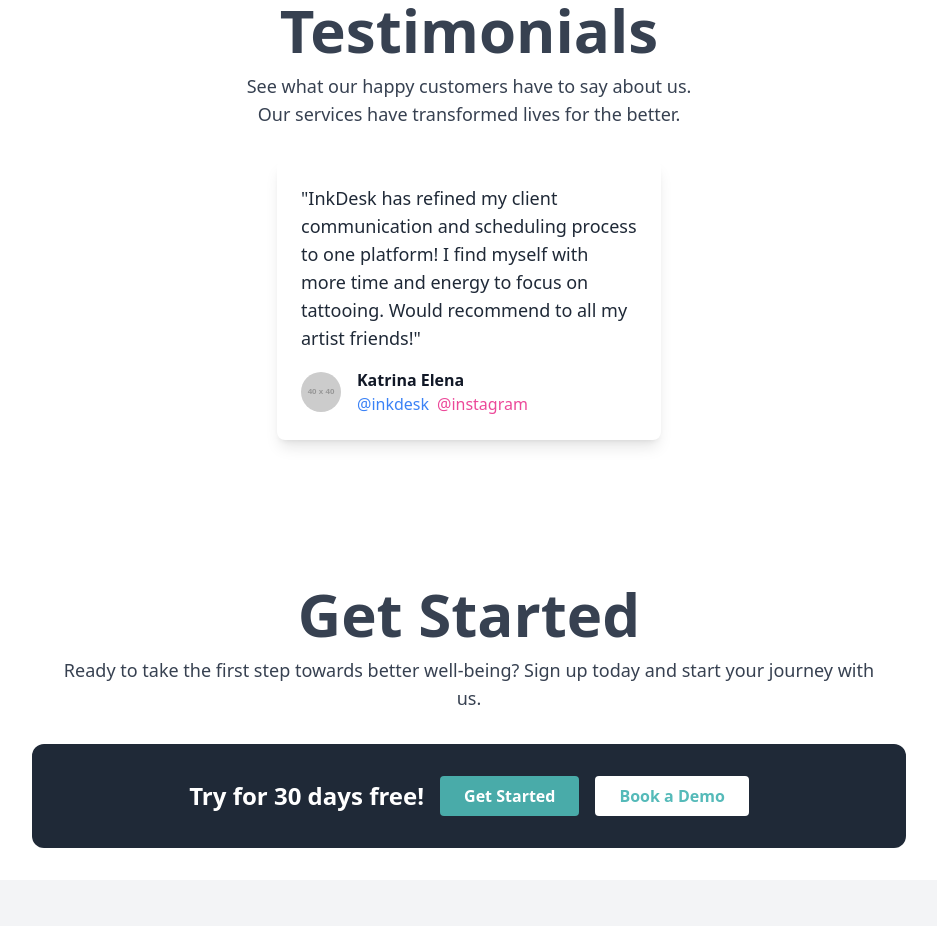
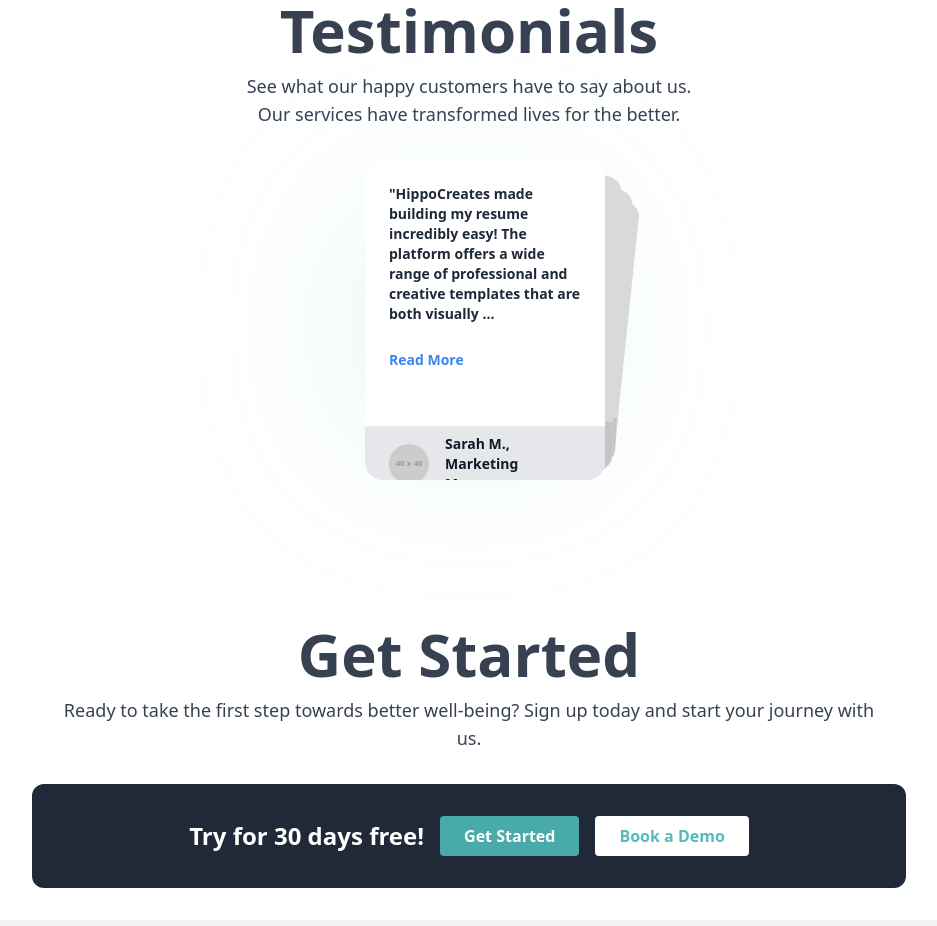
Before and after one commit to ashish-hexalitics/HippoCreates, a React (Vite) app: page / in a window 1280 px wide. Shown: the part 2040-2966 px from the top of the page, without its empty margins (171-1108 px from the left). Built offline with nearby package versions, Linux system fonts and the light colour scheme.

Commit message:
testimonials

```diff
--- a/package.json
+++ b/package.json
@@ -29,6 +29,7 @@
     "react-rnd": "^10.4.12",
     "react-router-dom": "^6.24.1",
     "sheryjs": "^1.0.0-beta.0.1.8",
+    "swiper": "^11.1.14",
     "tw-elements-react": "^1.0.0-alpha-end",
     "unsplash-js": "^7.0.19",
     "yup": "^1.4.0"
--- a/src/components/Landing/Testimonials.tsx
+++ b/src/components/Landing/Testimonials.tsx
@@ -1,43 +1,112 @@
-// import React from "react";
+import { useState } from "react";
+import { Swiper, SwiperSlide } from "swiper/react";
+// Import Swiper styles
+import "swiper/css";
+import "swiper/css/effect-cards";
+import "./styles.css";
 
+// import required modules
+import { EffectCards } from "swiper/modules";
+
+const reviews = [
+  {
+    content: `"HippoCreates made building my resume incredibly easy! The platform offers a wide range of professional and creative templates that are both visually stunning and customizable. I was able to tailor my resume to fit the specific job I was applying for, and the step-by-step process guided me effortlessly through the entire experience."`,
+    image: "https://via.placeholder.com/40",
+    name: "Sarah M., Marketing Manager",
+  },
+  {
+    content: `"It’s like having a personal career coach! Within a week of sending out my new resume, I started getting interview requests. The clean, polished design helped me stand out from other applicants, and I truly believe it made a big difference. Plus, the 30-day free trial was a great opportunity to explore all the features without any risk. Thank you, HippoCreates, for helping me build a resume that reflects my skills and experience perfectly!"`,
+    image: "https://via.placeholder.com/40",
+    name: "Sarah M., Marketing Manager",
+  },
+  {
+    content: `"I’ve always struggled to find a resume template that strikes the right balance between creativity and professionalism. With HippoCreates, I found a template that allowed me to express my creative side while still maintaining a clean and polished look. The customization options were so easy to use, and I loved how I could personalize everything from fonts to layout. This platform truly stands out because it lets you build a resume that fits your style and industry. I even earned money by creating my own templates for others to use, which was an unexpected bonus. Highly recommended for anyone who wants a resume that gets noticed."`,
+    image: "https://via.placeholder.com/40",
+    name: "Jason R., Freelance Graphic Designer",
+  },
+  {
+    content: `"HippoCreates took the stress out of resume building! The user-friendly interface, paired with its wide selection of templates, made the entire process quick and easy. I particularly appreciated how I could tailor the sections to fit my unique experiences, and the helpful tips along the way made me feel confident that my resume was professional and competitive. Thanks to HippoCreates, I landed my dream job within a month of updating my resume! I can’t recommend this platform enough to anyone looking to revamp their resume in an organized, creative, and efficient way."`,
+    image: "https://via.placeholder.com/40",
+    name: "Emma W., Software Engineer",
+  },
+];
+// Testimonials Component
 function Testimonials() {
   return (
     <section className="section flex flex-col justify-center items-center dark:bg-[#fbf8f1]">
-      {/* <!-- Testimonials Section --> */}
+      {/* Testimonials Section */}
       <div className="w-2/3 text-center">
         <h2 className="font-extrabold text-gray-700 text-4xl lg:text-6xl md:text-6xl sm:text-4xl mt-28 animate-[fade-in-down_1s_ease-in-out]">
           Testimonials
         </h2>
         <p className="mt-3 text-gray-700 text-lg font-medium font-sans">
-          See what our happy customers have to say about us.<br/> Our services have
-          transformed lives for the better.
+          See what our happy customers have to say about us.
+          <br /> Our services have transformed lives for the better.
         </p>
       </div>
-      <div className="flex justify-center space-x-8 p-8">
-        <div className="max-w-sm bg-white shadow-lg rounded-lg p-6">
-          <p className="text-gray-800 text-lg mb-4">
-            "InkDesk has refined my client communication and scheduling process
-            to one platform! I find myself with more time and energy to focus on
-            tattooing. Would recommend to all my artist friends!"
-          </p>
-          <div className="flex items-center mt-4">
-            <img
-              className="w-10 h-10 rounded-full"
-              src="https://via.placeholder.com/40"
-              alt="Katrina Elena"
-            />
-            <div className="ml-4">
-              <p className="text-gray-900 font-semibold">Katrina Elena</p>
-              <div className="flex space-x-2">
-                <span className="text-blue-500">@inkdesk</span>
-                <span className="text-pink-500">@instagram</span>
-              </div>
-            </div>
-          </div>
-        </div>
+      <div className="flex justify-center space-x-8 p-8 relative">
+        <div className="glow-div absolute bottom-40"></div>
+        <Swiper
+          effect={"cards"}
+          grabCursor={true}
+          modules={[EffectCards]}
+          className="mySwiper"
+        >
+          {reviews.map((review, index) => (
+            <SwiperSlide>
+              <ReviewCard
+                key={index}
+                content={review.content}
+                image={review.image}
+                name={review.name}
+              />
+            </SwiperSlide>
+          ))}
+        </Swiper>
       </div>
     </section>
   );
 }
 
+// ReviewCard Component with "Read More" Logic
+function ReviewCard({
+  content,
+  image,
+  name,
+}: {
+  content: string;
+  image: string;
+  name: string;
+}) {
+  const [isExpanded, setIsExpanded] = useState(false);
+
+  const handleToggle = () => {
+    setIsExpanded(!isExpanded);
+  };
+
+  const shortContent = content.substring(0, 150); // Display first 150 characters when collapsed
+
+  return (
+    <div className="max-w-sm h-full bg-white shadow-lg rounded-lg">
+      <div className="w-full h-[250px] overflow-y-scroll p-6">
+        <p className="text-gray-800 text-sm mb-4">
+          {isExpanded ? content : `${shortContent}...`}
+        </p>
+        <button
+          className="text-blue-500 font-semibold text-sm"
+          onClick={handleToggle}
+        >
+          {isExpanded ? "Read Less" : "Read More"}
+        </button>
+      </div>
+      <div className="flex items-center mt-4 bg-gray-200 px-6 py-2">
+        <img className="w-10 h-10 rounded-full" src={image} alt={name} />
+        <div className="ml-4">
+          <p className="text-gray-900 font-semibold text-sm">{name}</p>
+        </div>
+      </div>
+    </div>
+  );
+}
+
 export default Testimonials;
--- /dev/null
+++ b/src/components/Landing/styles.css
@@ -0,0 +1,39 @@
+
+.swiper {
+    width: 240px;
+    height: 320px;
+  }
+
+  .swiper-slide {
+    display: flex;
+    align-items: center;
+    justify-content: center;
+    border-radius: 18px;
+    font-size: 22px;
+    font-weight: bold;
+    color: #fff;
+  }
+
+  .glow-div {
+    width: 50px;
+    height: 50px;
+    background-color: #55bab8bf; /* Vibrant color */
+    border-radius: 5%; /* Make it circular */
+    box-shadow: 0 0 60px 20px rgb(85, 186, 185,0.7), /* Outer glow */
+                0 0 30px 15px rgba(85, 186, 185, 0.5); /* Inner glow */
+    filter: blur(100px); /* Add a blur effect */
+    position: relative;
+    animation: pulsate 3s ease-in-out infinite; /* Optional animation for pulsating effect */
+  }
+
+  @keyframes pulsate {
+    0% {
+      transform: scale(1);
+    }
+    50% {
+      transform: scale(1.1); /* Slightly enlarge for pulsating effect */
+    }
+    100% {
+      transform: scale(1);
+    }
+  }
```
Also changed, not shown: 1 other file (tests, documents, lock files or other folders).
